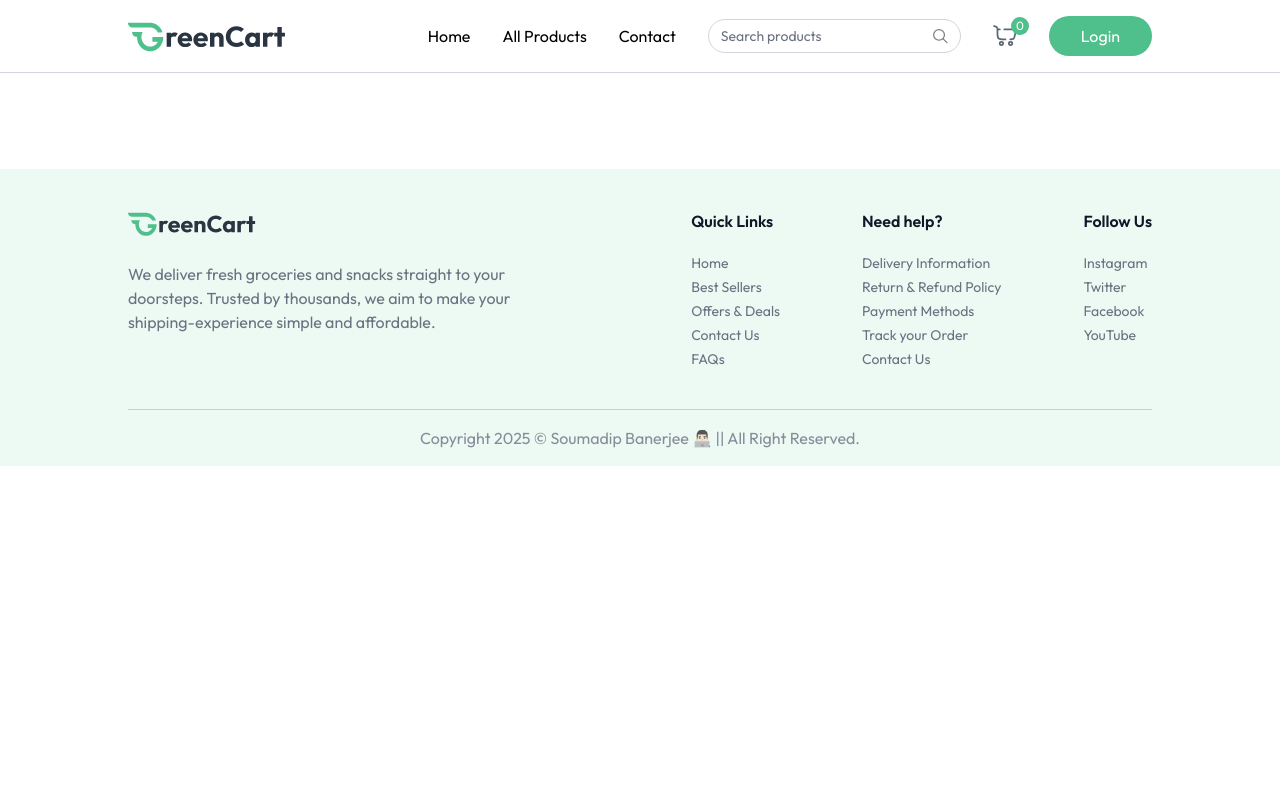
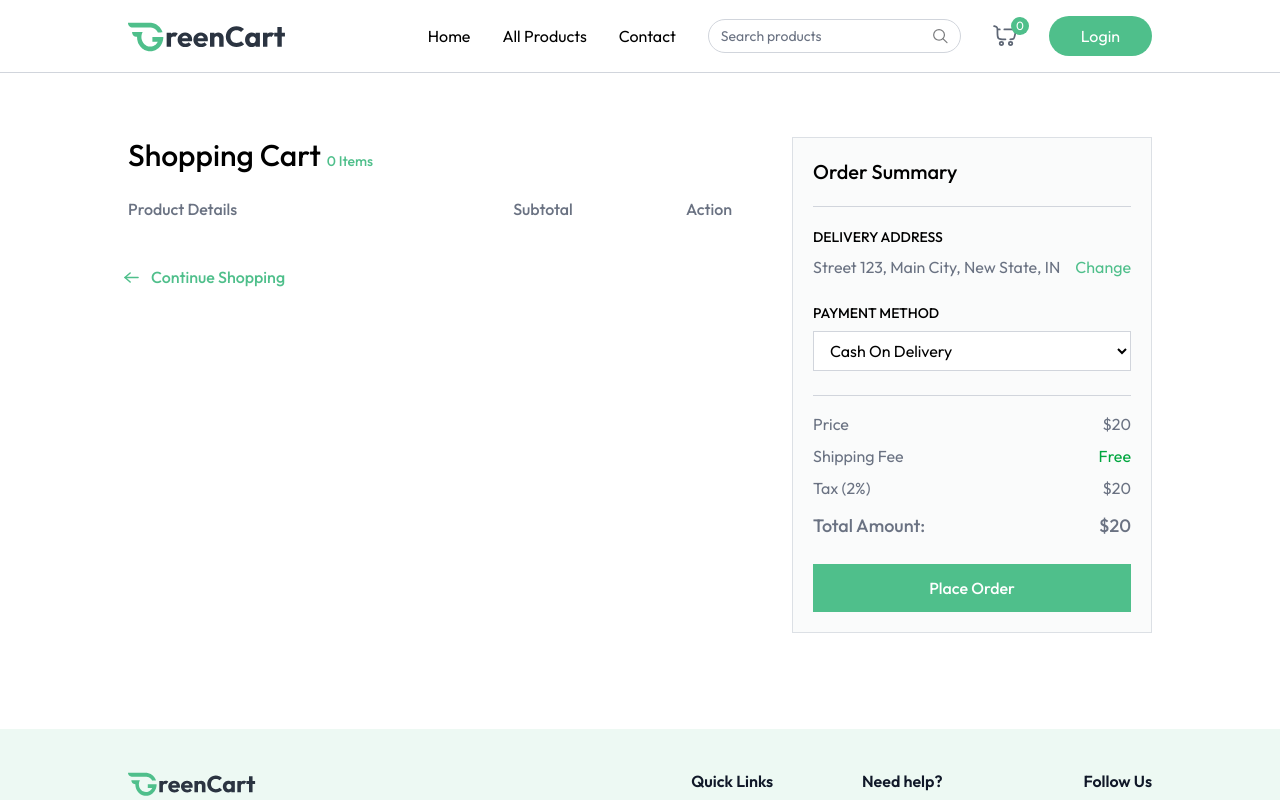
Before and after one commit to callmeskyy111/greencart-mern, a React (Vite) app in the folder client/: page /cart in a window 1280 px wide. Shown: the top 800 px of the page. Built offline with nearby package versions, Linux system fonts and the light colour scheme.

Commit message:
Cart Page - Right Section ☑️

```diff
--- a/client/src/App.jsx
+++ b/client/src/App.jsx
@@ -9,6 +9,7 @@
 import AllProducts from "./pages/AllProducts";
 import ProductCategory from "./pages/ProductCategory";
 import ProductDetails from "./pages/ProductDetails";
+import Cart from "./pages/Cart";
 
 function App() {
   const { showUserLogin } = useAppContext();
@@ -26,6 +27,7 @@
           <Route path="/products" element={<AllProducts />} />
           <Route path="/products/:category" element={<ProductCategory />} />
           <Route path="/products/:category/:id" element={<ProductDetails />} />
+          <Route path="/cart" element={<Cart />} />
         </Routes>
       </div>
       {!isSellerPtah && <Footer />}
@@ -35,4 +37,4 @@
 
 export default App;
 
-//03:25:00
+//03:46:20
--- /dev/null
+++ b/client/src/pages/Cart.jsx
@@ -0,0 +1,198 @@
+import { useEffect, useState } from "react";
+import { useAppContext } from "../context/AppContext";
+import { assets, dummyAddress } from "../assets/assets";
+
+const Cart = () => {
+  const {
+    products,
+    currency,
+    cartItems,
+    removeFromCart,
+    getCartCount,
+    updateCartItems,
+    navigate,
+    getCartAmount,
+  } = useAppContext();
+
+  const [cartArray, setCartArray] = useState([]);
+  const [addresses, setAddresses] = useState(dummyAddress);
+  const [showAddress, setShowAddress] = useState(false);
+  const [selectedAddress, setselectedAddress] = useState(dummyAddress[0]);
+  const [paymentOption, setPaymentOption] = useState("COD");
+
+  function getCart() {
+    let tempArray = [];
+    for (const key in cartItems) {
+      const product = products.find((item) => item._id === key);
+      product.quantity = cartItems[key];
+      tempArray.push(product);
+    }
+    setCartArray(tempArray);
+  }
+
+  useEffect(() => {
+    if (products.length > 0 && cartItems) {
+      getCart();
+    }
+  }, [products, cartItems]);
+
+  return products.length > 0 && cartItems ? (
+    <div className="flex flex-col md:flex-row mt-16">
+      <div className="flex-1 max-w-4xl">
+        <h1 className="text-3xl font-medium mb-6">
+          Shopping Cart{" "}
+          <span className="text-sm text-primary">{getCartCount()} Items</span>
+        </h1>
+
+        <div className="grid grid-cols-[2fr_1fr_1fr] text-gray-500 text-base font-medium pb-3">
+          <p className="text-left">Product Details</p>
+          <p className="text-center">Subtotal</p>
+          <p className="text-center">Action</p>
+        </div>
+
+        {cartArray.map((product, index) => (
+          <div
+            key={index}
+            className="grid grid-cols-[2fr_1fr_1fr] text-gray-500 items-center text-sm md:text-base font-medium pt-3">
+            <div className="flex items-center md:gap-6 gap-3">
+              <div
+                onClick={() => {
+                  navigate(
+                    `/products/${product.category.toLowerCase()}/${product._id}`
+                  );
+                  scrollTo(0, 0);
+                }}
+                className="cursor-pointer w-24 h-24 flex items-center justify-center border border-gray-300 rounded">
+                <img
+                  className="max-w-full h-full object-cover"
+                  src={product.image[0]}
+                  alt={product.name}
+                />
+              </div>
+              <div>
+                <p className="hidden md:block font-semibold">{product.name}</p>
+                <div className="font-normal text-gray-500/70">
+                  <p>
+                    Weight: <span>{product.weight || "N/A"}</span>
+                  </p>
+                  <div className="flex items-center">
+                    <p>Qty:</p>
+                    <select className="outline-none">
+                      {Array(
+                        cartItems[product._id] > 9 ? cartItems[product._id] : 9
+                      )
+                        .fill("")
+                        .map((_, index) => (
+                          <option key={index} value={index + 1}>
+                            {index + 1}
+                          </option>
+                        ))}
+                    </select>
+                  </div>
+                </div>
+              </div>
+            </div>
+            <p className="text-center">
+              {currency}
+              {product.offerPrice * product.quantity}
+            </p>
+            <button
+              onClick={() => removeFromCart()}
+              className="cursor-pointer mx-auto">
+              <img
+                src={assets.remove_icon}
+                alt="remove-icon"
+                className="inline-block w-6 h-6"
+              />
+            </button>
+          </div>
+        ))}
+
+        <button
+          onClick={() => {
+            navigate("/products");
+            scrollTo(0, 0);
+          }}
+          className="group cursor-pointer flex items-center mt-8 gap-2 text-primary font-medium">
+          <img
+            src={assets.arrow_right_icon_colored}
+            alt="right-arrow-icon"
+            className="group-hover: -translate-x-1 transition"
+          />
+          Continue Shopping
+        </button>
+      </div>
+
+      {/* RIGHT SECTION: */}
+
+      <div className="max-w-[360px] w-full bg-gray-100/40 p-5 max-md:mt-16 border border-gray-300/70">
+        <h2 className="text-xl md:text-xl font-medium">Order Summary</h2>
+        <hr className="border-gray-300 my-5" />
+
+        <div className="mb-6">
+          <p className="text-sm font-medium uppercase">Delivery Address</p>
+          <div className="relative flex justify-between items-start mt-2">
+            <p className="text-gray-500">
+              {selectedAddress
+                ? `${selectedAddress.street}, ${selectedAddress.city}, ${selectedAddress.state}, ${selectedAddress.country}`
+                : "No address found"}
+            </p>
+            <button
+              onClick={() => setShowAddress(!showAddress)}
+              className="text-primary hover:underline cursor-pointer">
+              Change
+            </button>
+            {showAddress && (
+              <div className="absolute top-12 py-1 bg-white border border-gray-300 text-sm w-full">
+                <p
+                  onClick={() => setShowAddress(false)}
+                  className="text-gray-500 p-2 hover:bg-gray-100">
+                  New York, USA
+                </p>
+                <p
+                  onClick={() => setShowAddress(false)}
+                  className="text-primary text-center cursor-pointer p-2 hover:bg-primary/10">
+                  Add address
+                </p>
+              </div>
+            )}
+          </div>
+
+          <p className="text-sm font-medium uppercase mt-6">Payment Method</p>
+
+          <select className="w-full border border-gray-300 bg-white px-3 py-2 mt-2 outline-none">
+            <option value="COD">Cash On Delivery</option>
+            <option value="Online">Online Payment</option>
+          </select>
+        </div>
+
+        <hr className="border-gray-300" />
+
+        <div className="text-gray-500 mt-4 space-y-2">
+          <p className="flex justify-between">
+            <span>Price</span>
+            <span>$20</span>
+          </p>
+          <p className="flex justify-between">
+            <span>Shipping Fee</span>
+            <span className="text-green-600">Free</span>
+          </p>
+          <p className="flex justify-between">
+            <span>Tax (2%)</span>
+            <span>$20</span>
+          </p>
+          <p className="flex justify-between text-lg font-medium mt-3">
+            <span>Total Amount:</span>
+            <span>$20</span>
+          </p>
+        </div>
+
+        <button className="w-full py-3 mt-6 cursor-pointer bg-primary text-white font-medium hover:bg-indigo-600 transition">
+          Place Order
+        </button>
+      </div>
+    </div>
+  ) : null;
+};
+
+export default Cart;
```
